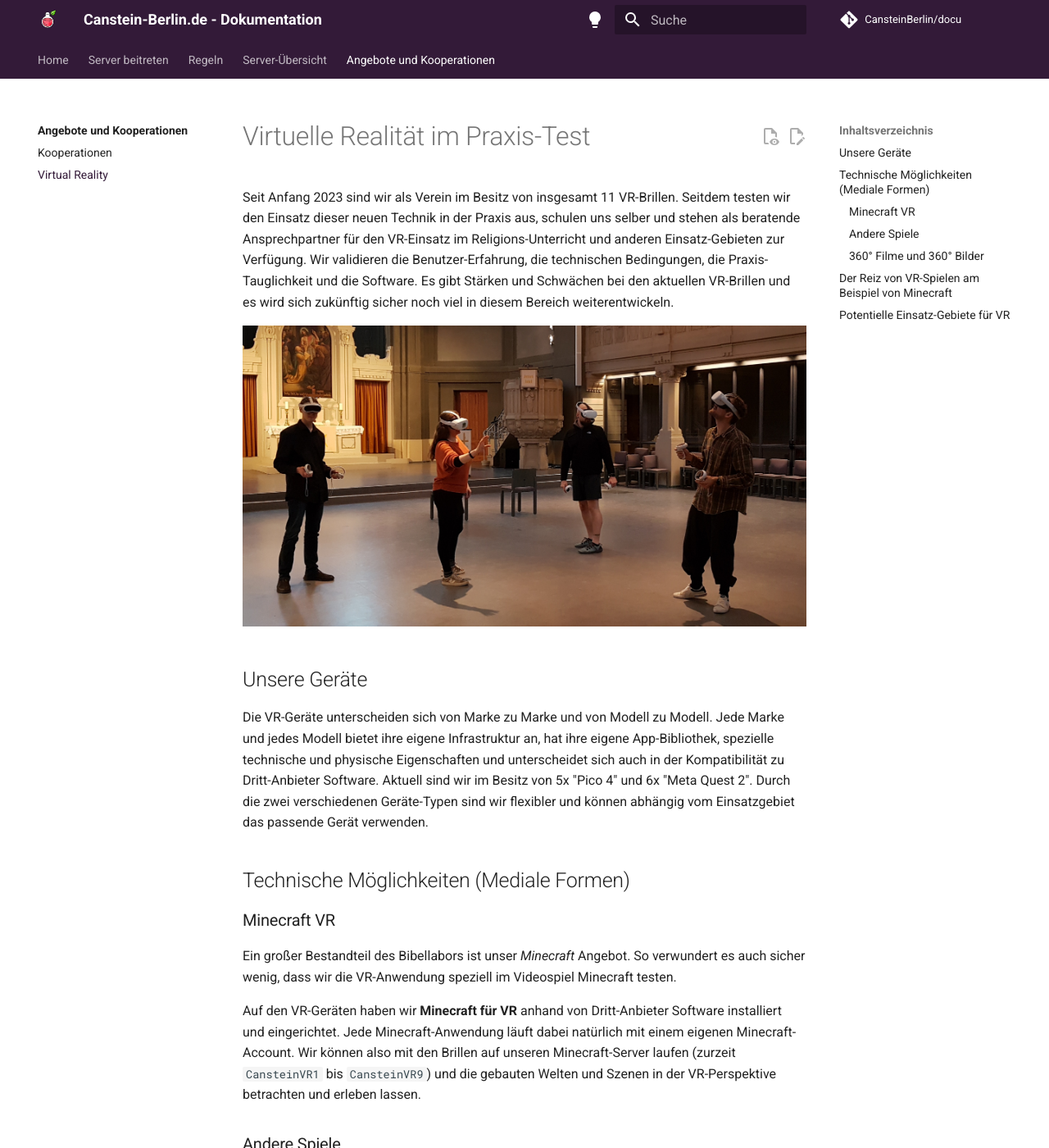
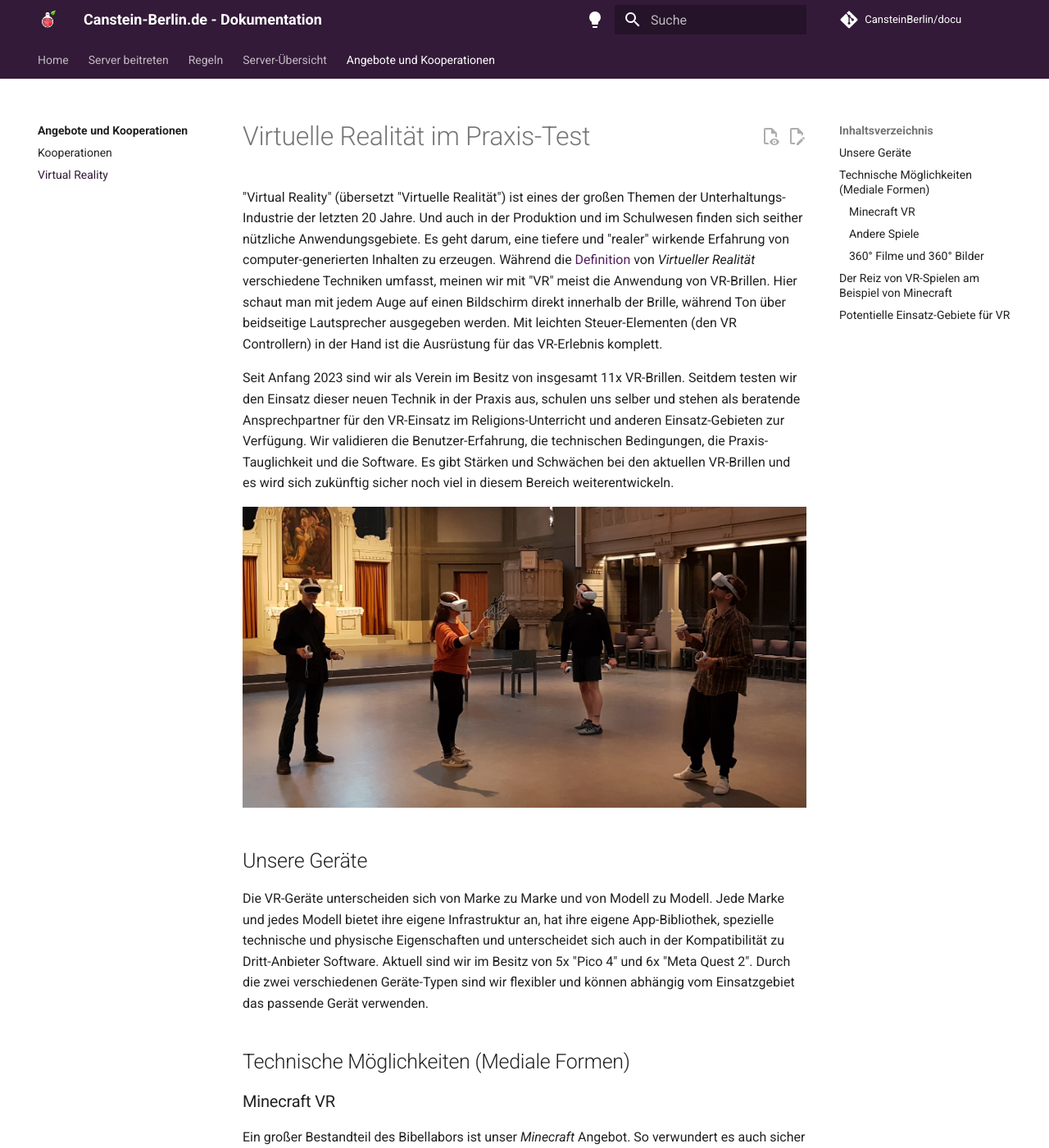
Before and after one commit to CansteinBerlin/docu, an MkDocs documentation site: the page built from docs/supplies/vr-experience.md, in a window 1280 px wide and 1400 px high. Shown: the whole window at 82% size. Built offline with MkDocs 1.6.1 and Material for MkDocs 9.7.7, drawn with Linux system fonts in a browser that asks for light colours; comment, search, counter and statistics services are not loaded; some of the changed text lies outside the part shown.

Commit message:
Improving of description

```diff
--- a/docs/supplies/vr-experience.md
+++ b/docs/supplies/vr-experience.md
@@ -1,6 +1,8 @@
 # Virtuelle Realität im Praxis-Test
 
-Seit Anfang 2023 sind wir als Verein im Besitz von insgesamt 11 VR-Brillen. Seitdem testen wir den Einsatz dieser neuen Technik in der Praxis aus, schulen uns selber und stehen als beratende Ansprechpartner für den VR-Einsatz im Religions-Unterricht und anderen Einsatz-Gebieten zur Verfügung. Wir validieren die Benutzer-Erfahrung, die technischen Bedingungen, die Praxis-Tauglichkeit und die Software. Es gibt Stärken und Schwächen bei den aktuellen VR-Brillen und es wird sich zukünftig sicher noch viel in diesem Bereich weiterentwickeln.
+"Virtual Reality" (übersetzt "Virtuelle Realität") ist eines der großen Themen der Unterhaltungs-Industrie der letzten 20 Jahre. Und auch in der Produktion und im Schulwesen finden sich seither nützliche Anwendungsgebiete. Es geht darum, eine tiefere und "realer" wirkende Erfahrung von computer-generierten Inhalten zu erzeugen. Während die [Definition](https://wirtschaftslexikon.gabler.de/definition/virtuelle-realitaet-54243) von _Virtueller Realität_ verschiedene Techniken umfasst, meinen wir mit "VR" meist die Anwendung von VR-Brillen. Hier schaut man mit jedem Auge auf einen Bildschirm direkt innerhalb der Brille, während Ton über beidseitige Lautsprecher ausgegeben werden. Mit leichten Steuer-Elementen (den VR Controllern) in der Hand ist die Ausrüstung für das VR-Erlebnis komplett.
+
+Seit Anfang 2023 sind wir als Verein im Besitz von insgesamt 11x VR-Brillen. Seitdem testen wir den Einsatz dieser neuen Technik in der Praxis aus, schulen uns selber und stehen als beratende Ansprechpartner für den VR-Einsatz im Religions-Unterricht und anderen Einsatz-Gebieten zur Verfügung. Wir validieren die Benutzer-Erfahrung, die technischen Bedingungen, die Praxis-Tauglichkeit und die Software. Es gibt Stärken und Schwächen bei den aktuellen VR-Brillen und es wird sich zukünftig sicher noch viel in diesem Bereich weiterentwickeln.
 
 ![VR-Test](images/vr/Foto_160552_VR-Test.jpg)
 
@@ -14,17 +16,17 @@ Die VR-Geräte unterscheiden sich von Marke zu Marke und von Modell zu Modell. J
 
 Ein großer Bestandteil des Bibellabors ist unser _Minecraft_ Angebot. So verwundert es auch sicher wenig, dass wir die VR-Anwendung speziell im Videospiel Minecraft testen.
 
-Auf den VR-Geräten haben wir **Minecraft für VR** anhand von Dritt-Anbieter Software installiert und eingerichtet. Jede Minecraft-Anwendung läuft dabei natürlich mit einem eigenen Minecraft-Account. Wir können also mit den Brillen auf unseren Minecraft-Server laufen (zurzeit `CansteinVR1` bis `CansteinVR9`) und die gebauten Welten und Szenen in der VR-Perspektive betrachten und erleben lassen.
+Auf den VR-Geräten haben wir **Minecraft für VR** anhand von Dritt-Anbieter Software installiert und eingerichtet. Auf jedem VR-Gerät ist ein eigener Minecraft-Account eingerichtet (zurzeit `CansteinVR1` bis `CansteinVR9`), mit dem wir auf unseren Minecraft-Server kommen und die gebauten Welten und Szenen in der VR-Perspektive betrachten und erleben lassen können.
 
 ### Andere Spiele
 
-Neben [Beat Saber](https://beatsaber.com) als Unterhaltungs-Programm für Jugend-Freizeiten gab es auch bereits Kooperations-Projekte, in denen wir unsere VR-Brillen für Veranstaltungen ausgeliehen haben. So wurde in ["Virtual Jerusalem"](https://www.bibelhaus-frankfurt.de/de/ausstellungen/virtual-jerusalem) vom _Bibelhaus Erlebnis Museum in Frankfurt_ ein neues VR-Spiel angeboten, in denen der Zuschauer durch einen digitalen Nachbau von Jerusalem gehen und antike Münzen finden muss. Die VR-Brillen dafür kamen untere anderem von uns.
+Neben dem bekannten Videospiel ["Beat Saber"](https://beatsaber.com) als Unterhaltungs-Programm für Jugend-Freizeiten gab es auch bereits Kooperations-Projekte, in denen wir unsere VR-Brillen für Veranstaltungen ausgeliehen haben. So wurde in ["Virtual Jerusalem"](https://www.bibelhaus-frankfurt.de/de/ausstellungen/virtual-jerusalem) vom _Bibelhaus Erlebnis Museum in Frankfurt_ ein neues VR-Spiel angeboten, in denen der Zuschauer durch einen digitalen Nachbau von Jerusalem gehen und antike Münzen finden musste. Die VR-Brillen dafür kamen untere anderem von uns.
 
 ### 360° Filme und 360° Bilder
 
-Alternativ besteht auch die Möglichkeit 360° Filme über YouTube oder eigene Dateien abspielen zu lassen. Oder 360° Bilder zu erzeugen.
+Alternativ besteht auch die Möglichkeit 360° Filme über YouTube oder eigene Dateien abspielen zu lassen. Auch 360° Bilder können sich damit angesehen werden.
 
-Für **Minecraft** nutzen wir dafür eine spezielle Aufnahme-Software ([ReplayMod](https://www.replaymod.com)) und können damit auch ohne Internet-Verbindung themen-bezogene Minecraft-Kulissen von unserem Minecraft-Netzwerk in VR betrachten lassen.
+Auch für Ingame-Aufnahmen in **Minecraft** gibt es spezielle Aufnahme-Software, mit denen Videos für die VR-Darstellung gerendert werden können. Mit diesen Videos lassen sich auch ohne Internet-Verbindung themen-bezogene Minecraft-Kulissen von unserem Minecraft-Netzwerk in VR betrachten.
 
 ## Der Reiz von VR-Spielen am Beispiel von Minecraft
 
```
